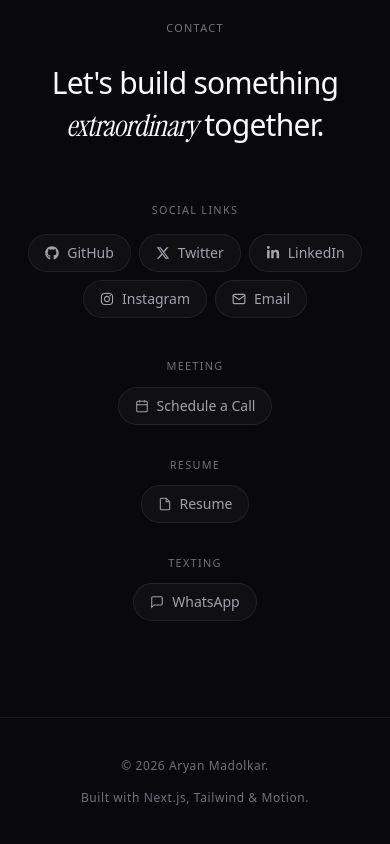
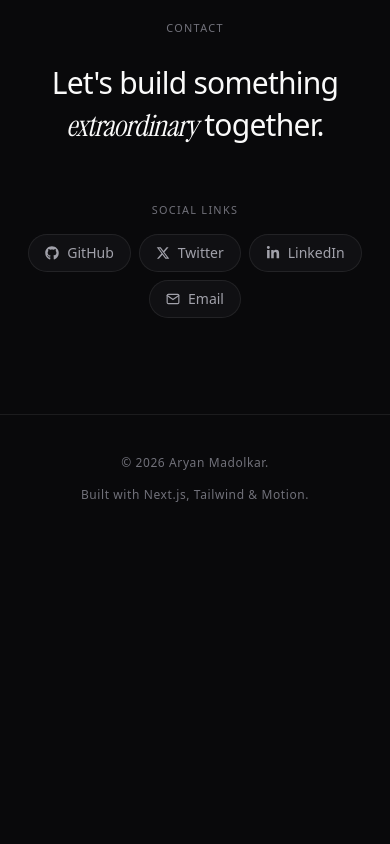
Before and after one commit to AryanMadolkar/Portfolio, a Next.js app: page / in a window 390 px wide. Shown: the part 4639-5483 px from the top of the page. After the commit the page ends 5182 px from the top, so only its background shows below. Built offline with nearby package versions, Linux system fonts and the light colour scheme; no server answers.

Commit message:
minorfix

```diff
--- a/src/components/Contact.tsx
+++ b/src/components/Contact.tsx
@@ -1,6 +1,6 @@
 "use client";
 
-import { contactActions, socialLinks } from "@/data/portfolio";
+import { socialLinks } from "@/data/portfolio";
 import { SocialIcon } from "./SocialIcon";
 
 export function Contact() {
@@ -19,7 +19,7 @@
           <span className="font-serif italic">extraordinary</span> together.
         </h2>
 
-        <div data-reveal className="mb-10">
+        <div data-reveal>
           <p className="section-label mb-4">Social links</p>
           <div className="flex flex-wrap items-center justify-center gap-2">
             {socialLinks.map((link) => (
@@ -36,53 +36,7 @@
             ))}
           </div>
         </div>
-
-        <div
-          data-reveal
-          className="grid gap-8 sm:grid-cols-3"
-        >
-          {contactActions.map((action) => (
-            <div key={action.category}>
-              <p className="section-label mb-3">{action.category}</p>
-              <a
-                href={action.href}
-                target={action.href.startsWith("http") ? "_blank" : undefined}
-                rel={action.href.startsWith("http") ? "noopener noreferrer" : undefined}
-                className="inline-flex items-center gap-2 rounded-full border border-[var(--border-soft)] bg-[var(--surface)] px-4 py-2 text-sm text-[var(--text-muted)] transition-colors hover:border-[var(--border-hover)] hover:text-[var(--text)]"
-              >
-                <ActionIcon type={action.icon} />
-                {action.label}
-              </a>
-            </div>
-          ))}
-        </div>
       </div>
     </section>
   );
 }
-
-function ActionIcon({ type }: { type: "calendar" | "resume" | "whatsapp" }) {
-  if (type === "calendar") {
-    return (
-      <svg width="14" height="14" fill="none" stroke="currentColor" strokeWidth="1.8" viewBox="0 0 24 24">
-        <rect x="3" y="4" width="18" height="18" rx="2" />
-        <path d="M16 2v4M8 2v4M3 10h18" />
-      </svg>
-    );
-  }
-
-  if (type === "resume") {
-    return (
-      <svg width="14" height="14" fill="none" stroke="currentColor" strokeWidth="1.8" viewBox="0 0 24 24">
-        <path d="M14 2H6a2 2 0 00-2 2v16a2 2 0 002 2h12a2 2 0 002-2V8z" />
-        <polyline points="14 2 14 8 20 8" />
-      </svg>
-    );
-  }
-
-  return (
-    <svg width="14" height="14" fill="none" stroke="currentColor" strokeWidth="1.8" viewBox="0 0 24 24">
-      <path d="M21 15a2 2 0 01-2 2H7l-4 4V5a2 2 0 012-2h14a2 2 0 012 2z" />
-    </svg>
-  );
-}
--- a/src/data/portfolio.ts
+++ b/src/data/portfolio.ts
@@ -200,33 +200,10 @@
   { label: "GitHub", href: "https://github.com/AryanMadolkar" },
   { label: "Twitter", href: "https://x.com/aryanmadolkar10" },
   { label: "LinkedIn", href: "https://linkedin.com/in/aryanmadolkar" },
-  { label: "Instagram", href: "https://instagram.com/aryanmadolkar" },
-  { label: "Email", href: "mailto:aryan@example.com" },
-];
-
-export const contactActions = [
-  {
-    category: "Meeting",
-    label: "Schedule a Call",
-    href: "mailto:aryan@example.com?subject=Schedule%20a%20Call",
-    icon: "calendar" as const,
-  },
-  {
-    category: "Resume",
-    label: "Resume",
-    href: "/resume.pdf",
-    icon: "resume" as const,
-  },
-  {
-    category: "Texting",
-    label: "WhatsApp",
-    href: "https://wa.me/",
-    icon: "whatsapp" as const,
-  },
+  { label: "Email", href: "mailto:madolkararyan16@gmail.com" },
 ];
 
 export const navSocials: SocialLink[] = [
-  { label: "Instagram", href: "https://instagram.com/aryanmadolkar" },
   { label: "Twitter", href: "https://x.com/aryanmadolkar10" },
   { label: "LinkedIn", href: "https://linkedin.com/in/aryanmadolkar" },
   { label: "GitHub", href: "https://github.com/AryanMadolkar" },
```
